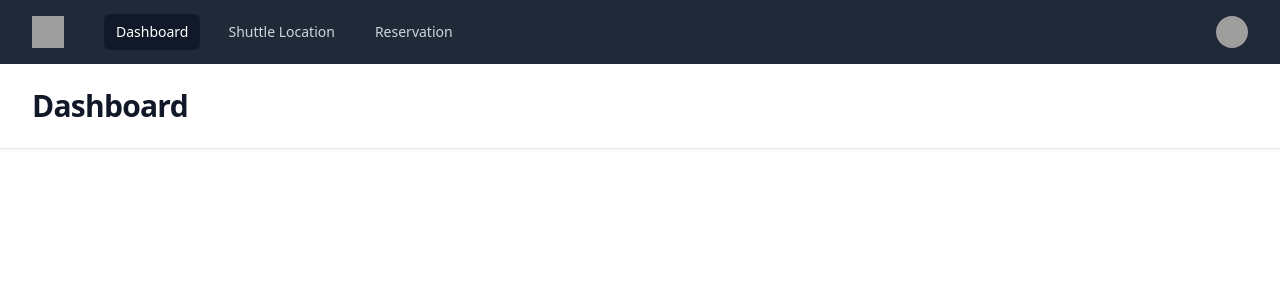
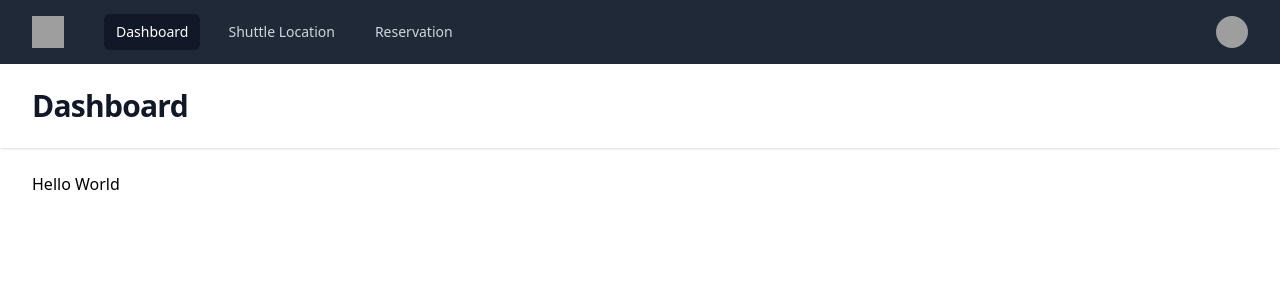
Before and after one commit to APC-SoCIT/APC_2023_2024_T2_BASU, a React (Vite) app in the folder react/: page / in a window 1280 px wide. Shown: the top 300 px of the page. Built offline with nearby package versions, Linux system fonts and the light colour scheme; grey boxes are pictures that could not be loaded.

Commit message:
Minor Dashboard Changes

```diff
--- a/react/src/components/DefaultLayout.jsx
+++ b/react/src/components/DefaultLayout.jsx
@@ -2,6 +2,7 @@ import { Fragment } from 'react'
 import { Disclosure, Menu, Transition } from '@headlessui/react'
 import { Bars3Icon, BellIcon, XMarkIcon } from '@heroicons/react/24/outline'
 import { NavLink, Outlet } from 'react-router-dom'
+
 
 
 const user = {
@@ -70,7 +71,7 @@ export default function DefaultLayout() {
                           <Menu.Button className="relative flex max-w-xs items-center rounded-full bg-gray-800 text-sm focus:outline-none focus:ring-2 focus:ring-white focus:ring-offset-2 focus:ring-offset-gray-800">
                             <span className="absolute -inset-1.5" />
                             <span className="sr-only">Open user menu</span>
-                            <img className="h-8 w-8 rounded-full" src={user.imageUrl} alt="" />
+                            <img className="h-8 w-8 rounded-full" src="./images/basu_logo.png" alt="Profile Icon" />
                           </Menu.Button>
                         </div>
                         <Transition
--- a/react/src/views/Dashboard.jsx
+++ b/react/src/views/Dashboard.jsx
@@ -7,7 +7,11 @@ export default function Dashboard() {
           </div>
         </header>
         <main>
-          <div className="mx-auto max-w-7xl py-6 sm:px-6 lg:px-8">{/* Your content */}
+          <div className="mx-auto max-w-7xl py-6 sm:px-6 lg:px-8">{
+
+          <h1>Hello World</h1>
+
+          }
           </div>
         </main>
     </>
```
